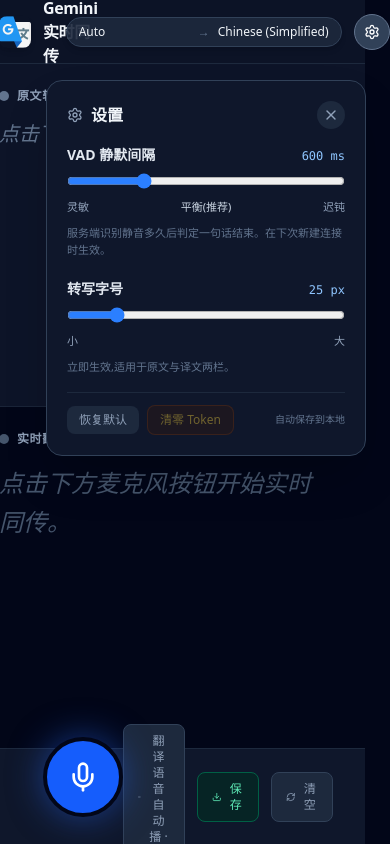
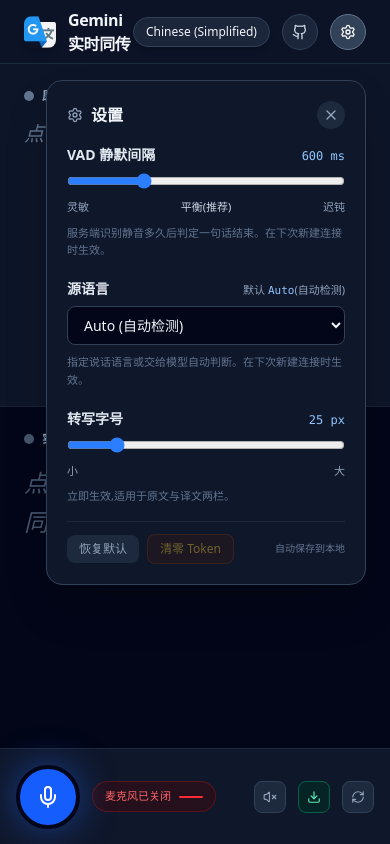
Before and after one commit to Cathgao/Live-Translate, a React (Vite) app: page / in a window 390 px wide. Both pictures are taken after a click on the button 371 px from the left and 31 px from the top of the page. Built offline with nearby package versions, Linux system fonts and the light colour scheme.

Commit message:
improve UI

```diff
--- a/src/App.tsx
+++ b/src/App.tsx
@@ -1,6 +1,6 @@
 import React, { useState, useEffect, useRef } from 'react';
-import { Mic, Square, Loader2, AlertCircle, Volume2, VolumeX, RefreshCw, Download, Settings as SettingsIcon, X } from 'lucide-react';
-import { loadSettings, saveSettings, RANGES, vadLabel, DEFAULT_SETTINGS, loadTokenUsage, saveTokenUsage, clearTokenUsage } from './settings';
+import { Mic, Square, Loader2, AlertCircle, Volume2, VolumeX, RefreshCw, Download, Settings as SettingsIcon, X, Github } from 'lucide-react';
+import { loadSettings, saveSettings, RANGES, vadLabel, DEFAULT_SETTINGS, SOURCE_LANGUAGES, loadTokenUsage, saveTokenUsage, clearTokenUsage } from './settings';
 
 const PCM_MIME_TYPE = 'audio/pcm;rate=16000';
 const CHUNK_SAMPLES = 1600; // 100 ms @ 16 kHz
@@ -197,7 +197,6 @@
   const [isConnecting, setIsConnecting] = useState(false);
   const [isSpeaking, setIsSpeaking] = useState(false);
 
-  const [sourceLang, setSourceLang] = useState('Auto');
   const [targetLang, setTargetLang] = useState('Chinese (Simplified)');
 
   const [originalBase, setOriginalBase] = useState('');
@@ -210,6 +209,7 @@
   const [autoPlayAudio, setAutoPlayAudio] = useState(false); // OFF by default
 
   const [settings, setSettings] = useState(() => loadSettings());
+  const sourceLang = settings.sourceLang;
   const [showSettings, setShowSettings] = useState(false);
 
   const [tokenUsage, setTokenUsageState] = useState(() => loadTokenUsage());
@@ -233,17 +233,13 @@
   const pendingOrigRef = useRef<string>('');
   const pendingTransRef = useRef<string>('');
   const segmentCommitTimer = useRef<NodeJS.Timeout | null>(null);
-  // 计时器只会在收到"有实际文本增量"的 transcription chunk 时被重置
-  // (见 ws.onmessage 的 if (origDelta || transDelta) 分支)。
-  // 所以当一句话说完、长时间没有新文本,5 秒后就会自动 commit 当前缓冲,
-  // 下一句追加到新行,不等模型发 transcription_finished。
   const SEGMENT_COMMIT_MS = 5000;
 
   const scrollRefTop = useRef<HTMLDivElement>(null);
   const scrollRefBottom = useRef<HTMLDivElement>(null);
   const volumeBarsRef = useRef<(HTMLDivElement | null)[]>([]);
 
-  const LANGUAGES = ['Auto', 'English', 'Chinese (Simplified)', 'Spanish', 'French', 'Japanese', 'Korean', 'German'];
+  const LANGUAGES = SOURCE_LANGUAGES;
 
   useEffect(() => {
     const el = scrollRefTop.current;
@@ -571,18 +567,8 @@
         </div>
 
         <div className="flex items-center gap-3 md:gap-4">
-          {/* Language Selector */}
+          {/* Target Language Selector */}
           <div className="flex items-center gap-2 bg-slate-800/90 px-3 py-1.5 rounded-full border border-slate-700 shadow-md text-xs md:text-sm">
-            <select
-              value={sourceLang}
-              onChange={(e) => setSourceLang(e.target.value)}
-              disabled={isRecording || isConnecting}
-              className="bg-transparent font-medium focus:outline-none cursor-pointer text-slate-100 disabled:opacity-50 appearance-none"
-              title="源语言(自动检测或指定)"
-            >
-              {LANGUAGES.map(lang => <option key={lang} value={lang} className="bg-slate-800 text-slate-100">{lang}</option>)}
-            </select>
-            <span className="text-slate-500">→</span>
             <select
               value={targetLang}
               onChange={(e) => setTargetLang(e.target.value)}
@@ -593,6 +579,18 @@
               {LANGUAGES.filter(l => l !== 'Auto').map(lang => <option key={lang} value={lang} className="bg-slate-800 text-slate-100">{lang}</option>)}
             </select>
           </div>
+
+          {/* GitHub link */}
+          <a
+            href="https://github.com/Cathgao/Live-Translate"
+            target="_blank"
+            rel="noopener noreferrer"
+            className="relative w-9 h-9 rounded-full border flex items-center justify-center transition-colors bg-slate-800/90 hover:bg-slate-700 border-slate-700 text-slate-300 hover:text-white"
+            title="GitHub 仓库"
+            aria-label="GitHub 仓库"
+          >
+            <Github className="w-4 h-4" />
+          </a>
 
           {/* Settings (gear) */}
           <button
@@ -661,6 +659,34 @@
               </div>
               <p className="text-[11px] text-slate-500 mt-2 leading-relaxed">
                 服务端识别静音多久后判定一句话结束。在下次新建连接时生效。
+              </p>
+            </div>
+
+            {/* 源语言 */}
+            <div className="mb-5">
+              <div className="flex items-baseline justify-between mb-1.5">
+                <label className="text-sm font-semibold text-slate-200">
+                  源语言
+                </label>
+                <span className="text-[11px] text-slate-400">
+                  默认 <span className="text-blue-300 font-mono">Auto</span>(自动检测)
+                </span>
+              </div>
+              <select
+                value={settings.sourceLang}
+                onChange={(e) => updateSettings({ sourceLang: e.target.value })}
+                disabled={isRecording || isConnecting}
+                className="w-full bg-slate-950 border border-slate-700 rounded-lg px-3 py-2 text-sm text-slate-100 focus:outline-none focus:border-blue-500 cursor-pointer disabled:opacity-50"
+                title="源语言(Auto 表示由 Gemini 自动检测)"
+              >
+                {LANGUAGES.map(lang => (
+                  <option key={lang} value={lang} className="bg-slate-900 text-slate-100">
+                    {lang === 'Auto' ? `${lang} (自动检测)` : lang}
+                  </option>
+                ))}
+              </select>
+              <p className="text-[11px] text-slate-500 mt-2 leading-relaxed">
+                指定说话语言或交给模型自动判断。在下次新建连接时生效。
               </p>
             </div>
 
@@ -863,19 +889,6 @@
             </div>
           </div>
 
-          {/* Audio Visualizer Bars */}
-          {isRecording && (
-            <div className="absolute bottom-4 right-8 flex items-center gap-3 bg-slate-950/80 px-4 py-2 rounded-full border border-slate-800 backdrop-blur">
-              <span className="text-xs text-blue-400 font-medium">麦克风已激活</span>
-              <div className="flex items-end gap-1 h-5">
-                <div ref={el => volumeBarsRef.current[0] = el} className="w-1 bg-blue-500 rounded-full h-2 transition-all duration-75"></div>
-                <div ref={el => volumeBarsRef.current[1] = el} className="w-1 bg-blue-400 rounded-full h-4 transition-all duration-75"></div>
-                <div ref={el => volumeBarsRef.current[2] = el} className="w-1 bg-blue-300 rounded-full h-5 transition-all duration-75"></div>
-                <div ref={el => volumeBarsRef.current[3] = el} className="w-1 bg-blue-400 rounded-full h-3 transition-all duration-75"></div>
-                <div ref={el => volumeBarsRef.current[4] = el} className="w-1 bg-blue-500 rounded-full h-4 transition-all duration-75"></div>
-              </div>
-            </div>
-          )}
           </section>
 
         {/* Bottom Half: Translated Text — accumulating turns */}
@@ -893,7 +906,7 @@
               {(translatedBase || translatedLive) && (
                 <button
                   onClick={handleSpeakTranslatedText}
-                  className={`flex items-center gap-2 px-3.5 py-1.5 rounded-full text-xs font-semibold transition-all shadow-md ${
+                  className={`flex items-center gap-2 sm:px-3.5 p-2 sm:py-1.5 rounded-full text-xs font-semibold transition-all shadow-md ${
                     isSpeaking
                       ? 'bg-emerald-600 text-white animate-pulse'
                       : 'bg-emerald-950/90 text-emerald-300 hover:bg-emerald-900 border border-emerald-800'
@@ -903,12 +916,12 @@
                   {isSpeaking ? (
                     <>
                       <VolumeX className="w-4 h-4" />
-                      <span>停止朗读</span>
+                      <span className="hidden sm:inline">停止朗读</span>
                     </>
                   ) : (
                     <>
                       <Volume2 className="w-4 h-4 text-emerald-400" />
-                      <span>朗读翻译</span>
+                      <span className="hidden sm:inline">朗读翻译</span>
                     </>
                   )}
                 </button>
@@ -952,25 +965,54 @@
       </main>
 
       {/* Control Bar */}
-      <footer className="h-24 bg-slate-900 border-t border-slate-800 flex items-center justify-between px-8 md:px-16 shrink-0 relative">
-        <div className="flex-1"></div>
+      <footer className="min-h-24 h-auto py-3 bg-slate-900 border-t border-slate-800 flex items-center justify-between flex-wrap gap-y-3 px-4 sm:px-8 md:px-16 shrink-0 relative">
+        <div className="hidden sm:block flex-1"></div>
 
-        {/* Center Mic Button */}
+        {/* Center Mic Button + Audio Visualizer + Token counter */}
         <div className="flex items-center gap-3">
           <button
             onClick={toggleRecording}
             disabled={isConnecting}
-            className={`w-20 h-20 -mt-10 rounded-full ${isRecording ? 'bg-red-600 hover:bg-red-500 shadow-[0_0_35px_rgba(220,38,38,0.5)]' : 'bg-blue-600 hover:bg-blue-500 shadow-[0_0_35px_rgba(37,99,235,0.5)]'} flex items-center justify-center border-4 border-slate-950 transition-all active:scale-95 disabled:opacity-50 z-10`}
+            className={`w-16 h-16 sm:w-20 sm:h-20 sm:-mt-10 rounded-full ${isRecording ? 'bg-red-600 hover:bg-red-500 shadow-[0_0_35px_rgba(220,38,38,0.5)]' : 'bg-blue-600 hover:bg-blue-500 shadow-[0_0_35px_rgba(37,99,235,0.5)]'} flex items-center justify-center border-4 border-slate-950 transition-all active:scale-95 disabled:opacity-50 z-10`}
             title={isRecording ? '点击停止录音' : '点击开始实时语音翻译'}
           >
             {isConnecting ? (
-              <Loader2 className="w-8 h-8 text-white animate-spin" />
+              <Loader2 className="w-6 h-6 sm:w-8 sm:h-8 text-white animate-spin" />
             ) : isRecording ? (
-              <Square className="w-7 h-7 text-white fill-current" />
+              <Square className="w-5 h-5 sm:w-7 sm:h-7 text-white fill-current" />
             ) : (
-              <Mic className="w-8 h-8 text-white" />
+              <Mic className="w-6 h-6 sm:w-8 sm:h-8 text-white" />
             )}
           </button>
+
+          <div className="flex flex-col items-start gap-1.5">
+            <div
+              className={`flex items-center gap-2 px-3 py-1.5 rounded-full border backdrop-blur transition-colors ${
+                isRecording
+                  ? 'bg-slate-950/80 border-slate-800'
+                  : 'bg-red-950/40 border-red-900/60'
+              }`}
+            >
+              {isRecording ? (
+                <>
+                  <span className="text-[11px] text-blue-400 font-medium">麦克风已激活</span>
+                  <div className="flex items-end gap-1 h-4">
+                    <div ref={el => volumeBarsRef.current[0] = el} className="w-1 bg-blue-500 rounded-full h-2 transition-all duration-75"></div>
+                    <div ref={el => volumeBarsRef.current[1] = el} className="w-1 bg-blue-400 rounded-full h-3 transition-all duration-75"></div>
+                    <div ref={el => volumeBarsRef.current[2] = el} className="w-1 bg-blue-300 rounded-full h-4 transition-all duration-75"></div>
+                    <div ref={el => volumeBarsRef.current[3] = el} className="w-1 bg-blue-400 rounded-full h-2 transition-all duration-75"></div>
+                    <div ref={el => volumeBarsRef.current[4] = el} className="w-1 bg-blue-500 rounded-full h-3 transition-all duration-75"></div>
+                  </div>
+                </>
+              ) : (
+                <>
+                  <span className="text-[11px] text-red-400 font-medium">麦克风已关闭</span>
+                  <div className="flex items-center h-4">
+                    <div className="w-6 h-0.5 bg-red-500 rounded-full"></div>
+                  </div>
+                </>
+              )}
+            </div>
 
             {/* Token 计数 — 仅在录音中显示,停止后保留最后一次值 */}
             {(isRecording || isConnecting || tokenUsage.input > 0 || tokenUsage.output > 0) && (
@@ -984,21 +1026,22 @@
               >
                 <span className="text-slate-500">Tokens</span>
                 <span className="text-slate-400">入</span>
-              <span className="text-blue-300 font-semibold min-w-[2.5rem] text-right">
+                <span className="text-blue-300 font-semibold tabular-nums">
                   {formatTokens(tokenUsage.input)}
                 </span>
                 <span className="text-slate-600">|</span>
                 <span className="text-slate-400">出</span>
-              <span className="text-emerald-300 font-semibold min-w-[2.5rem] text-right">
+                <span className="text-emerald-300 font-semibold tabular-nums">
                   {formatTokens(tokenUsage.output)}
                 </span>
                 <span className="text-slate-600">|</span>
                 <span className="text-slate-400">合</span>
-              <span className="text-white font-semibold min-w-[2.5rem] text-right">
+                <span className="text-white font-semibold tabular-nums">
                   {formatTokens(tokenUsage.input + tokenUsage.output)}
                 </span>
               </div>
             )}
+          </div>
         </div>
 
         {/* Right Action buttons */}
@@ -1010,7 +1053,7 @@
               translationPlayerRef.current?.setMuted(!next);
             }}
             title="切换翻译语音自动播放"
-            className={`flex items-center gap-1.5 text-xs px-3.5 py-2 rounded-lg border transition-colors ${
+            className={`flex items-center gap-1.5 text-xs sm:px-3.5 p-2 sm:py-2 rounded-lg border transition-colors ${
               autoPlayAudio
                 ? 'text-indigo-300 bg-indigo-950/60 hover:bg-indigo-900/70 border-indigo-800/80'
                 : 'text-slate-400 hover:text-slate-200 bg-slate-800 hover:bg-slate-700 border-slate-700'
@@ -1021,15 +1064,15 @@
             ) : (
               <VolumeX className="w-3.5 h-3.5" />
             )}
-            <span>翻译语音自动播 · {autoPlayAudio ? '开' : '关'}</span>
+            <span className="hidden sm:inline">翻译语音自动播 · {autoPlayAudio ? '开' : '关'}</span>
           </button>
           <button
             onClick={handleSaveTranscript}
-            className="flex items-center gap-1.5 text-xs text-emerald-300 hover:text-white bg-emerald-950/60 hover:bg-emerald-800 px-3.5 py-2 rounded-lg border border-emerald-800 transition-colors"
+            className="flex items-center gap-1.5 text-xs text-emerald-300 hover:text-white bg-emerald-950/60 hover:bg-emerald-800 sm:px-3.5 p-2 sm:py-2 rounded-lg border border-emerald-800 transition-colors"
             title="把当前累积的原文与译文保存为本地 .txt 文件"
           >
             <Download className="w-3.5 h-3.5" />
-            <span>保存</span>
+            <span className="hidden sm:inline">保存</span>
           </button>
           <button
             onClick={() => {
@@ -1039,7 +1082,6 @@
               setTranslatedLive('');
               pendingOrigRef.current = '';
               pendingTransRef.current = '';
-              // 注意:不重置 tokenUsage —— 它跨会话累计。
               if (segmentCommitTimer.current) {
                 clearTimeout(segmentCommitTimer.current);
                 segmentCommitTimer.current = null;
@@ -1047,11 +1089,11 @@
               if (isSpeaking) window.speechSynthesis.cancel();
               setIsSpeaking(false);
             }}
-            className="flex items-center gap-1.5 text-xs text-slate-400 hover:text-slate-200 bg-slate-800 hover:bg-slate-700 px-3.5 py-2 rounded-lg border border-slate-700 transition-colors"
+            className="flex items-center gap-1.5 text-xs text-slate-400 hover:text-slate-200 bg-slate-800 hover:bg-slate-700 sm:px-3.5 p-2 sm:py-2 rounded-lg border border-slate-700 transition-colors"
             title="清空已显示的转写/翻译"
           >
             <RefreshCw className="w-3.5 h-3.5" />
-            <span>清空</span>
+            <span className="hidden sm:inline">清空</span>
           </button>
         </div>
       </footer>
--- a/src/settings.ts
+++ b/src/settings.ts
@@ -1,15 +1,8 @@
-// 本地用户设置的持久化。
-// 目前包含:
-//   - silenceMs: 服务端 VAD 静默阈值(毫秒)。下次新建 Gemini Live 连接时生效。
-//   - fontSize: 转写面板字号(像素)。实时生效。
-//   - tokenUsage: 累计 token 计数(input / output)。跨会话保留,
-//     刷新或关闭页面时不清零,直到用户主动清除或清掉 localStorage。
-//
-// 持久化键使用版本后缀,以后字段名变更时可方便做迁移。
 
 export type Settings = {
   silenceMs: number;
   fontSize: number;
+  sourceLang: string;
 };
 
 export type TokenUsage = {
@@ -19,13 +12,11 @@
 
 const STORAGE_KEY = 'live-translate.settings.v1';
 const TOKEN_STORAGE_KEY = 'live-translate.token-usage.v1';
-
-// 默认值参考官方文档:
-//   * silenceMs = 600 —— "balanced"档位,适合多数口语。
-//   * fontSize = 25 —— 紧凑默认值,适合长段转写。
+export const SOURCE_LANGUAGES = ['Auto', 'English', 'Chinese (Simplified)', 'Spanish', 'French', 'Japanese', 'Korean', 'German'];
 export const DEFAULT_SETTINGS: Settings = {
   silenceMs: 600,
   fontSize: 25,
+  sourceLang: 'Auto',
 };
 
 export const DEFAULT_TOKEN_USAGE: TokenUsage = {
@@ -49,6 +40,9 @@
     const raw = localStorage.getItem(STORAGE_KEY);
     if (!raw) return { ...DEFAULT_SETTINGS };
     const parsed = JSON.parse(raw);
+    const lang = typeof parsed?.sourceLang === 'string' && SOURCE_LANGUAGES.includes(parsed.sourceLang)
+      ? parsed.sourceLang
+      : DEFAULT_SETTINGS.sourceLang;
     return {
       silenceMs: clamp(
         Number(parsed?.silenceMs),
@@ -60,9 +54,9 @@
         RANGES.fontSize.min,
         RANGES.fontSize.max,
       ),
+      sourceLang: lang,
     };
   } catch {
-    // localStorage 不可用 / JSON 损坏 —— 回退默认。
     return { ...DEFAULT_SETTINGS };
   }
 }
@@ -71,7 +65,6 @@
   try {
     localStorage.setItem(STORAGE_KEY, JSON.stringify(s));
   } catch {
-    // 隐私模式 / 配额超限 —— 静默失败,设置仅本次会话生效。
   }
 }
 
@@ -93,7 +86,6 @@
   try {
     localStorage.setItem(TOKEN_STORAGE_KEY, JSON.stringify(u));
   } catch {
-    // 同 saveSettings。
   }
 }
 
@@ -101,11 +93,9 @@
   try {
     localStorage.removeItem(TOKEN_STORAGE_KEY);
   } catch {
-    // 同上。
   }
 }
 
-// 给 slider 用的"VAD 档位"提示
 export function vadLabel(ms: number): string {
   if (ms <= 250) return '灵敏(可能切碎句子)';
   if (ms <= 900) return '平衡(推荐)';
```
Lines whose indentation alone changed are shown as unchanged.
